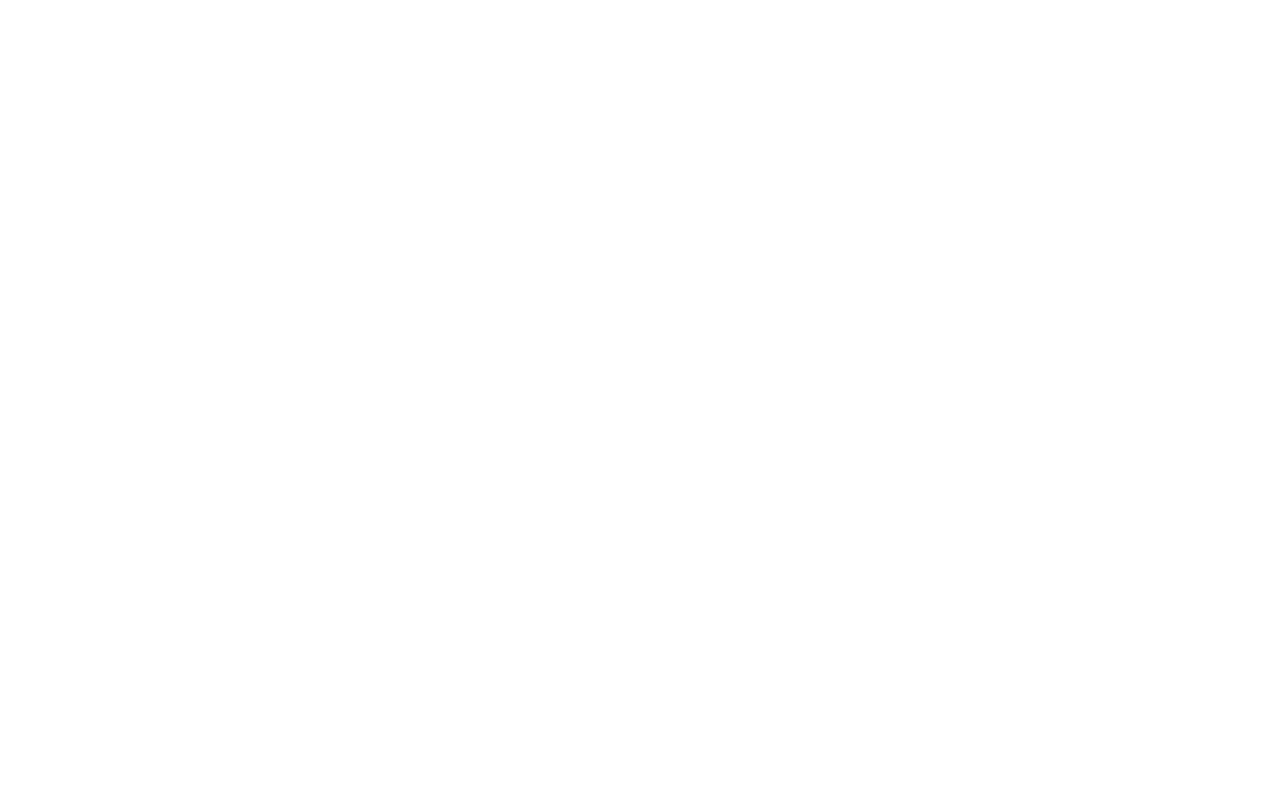
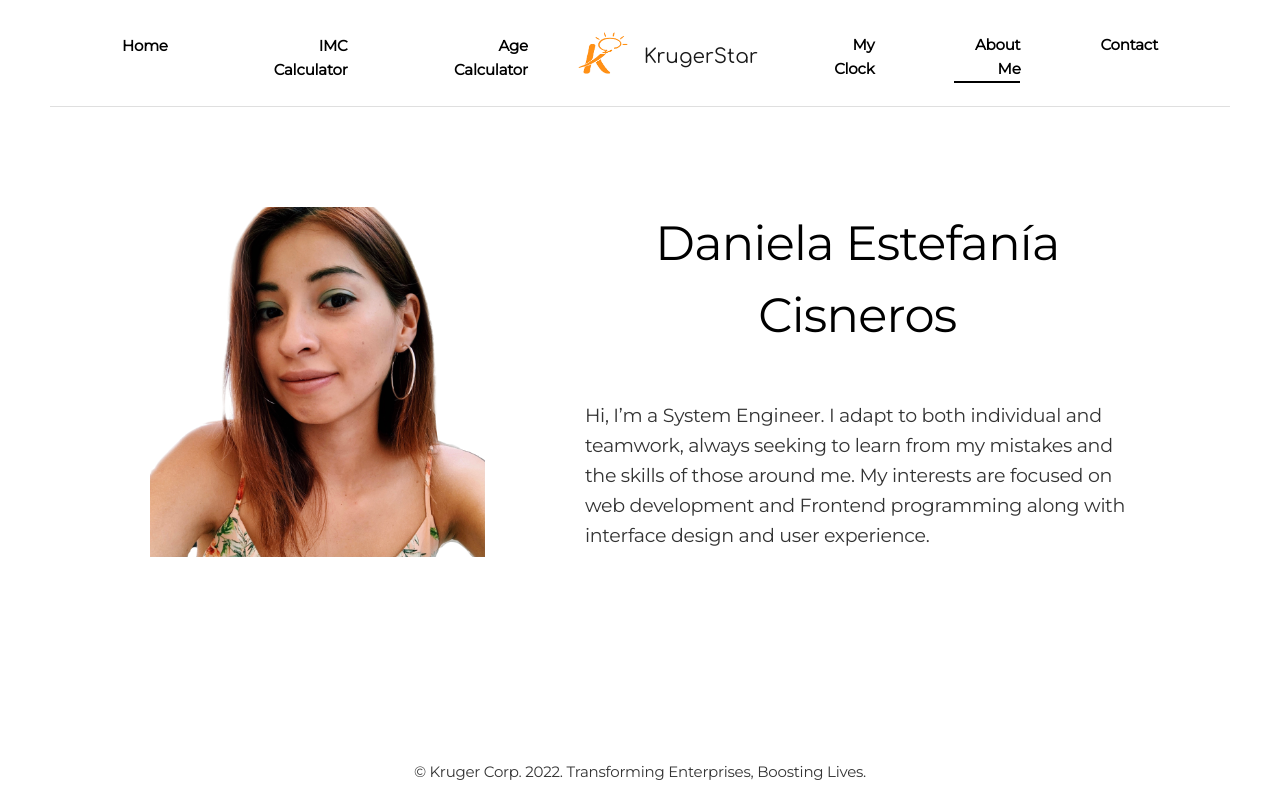
Before and after one commit to DaniCis/TallerRouting_Kruger, a React (Create React App) app: page /about in a window 1280 px wide. Before the commit this address had no page. Built offline with nearby package versions, Linux system fonts and the light colour scheme.

Commit message:
seccion sobre mi terminada

```diff
--- a/src/App.jsx
+++ b/src/App.jsx
@@ -4,7 +4,8 @@
 import HomePage from "./pages/Homepage";
 import ImcCalculator from "./pages/ImcCalculator";
 import AgeCalculator from "./pages/AgeCalculator";
-import Clockpage from "./pages/Clockpage"
+import Clockpage from "./pages/Clockpage";
+import AboutPage from "./pages/Aboutpage";
 
 function App() {
   return (
@@ -15,6 +16,7 @@
           <Route path="/imc" element={<ImcCalculator />}></Route>
           <Route path="/age" element={<AgeCalculator />}></Route>
           <Route  path="/clock" element={<Clockpage />}></Route>
+          <Route path="/about" element={<AboutPage />} ></Route>
         </Routes>
       </Router>
     </div>
--- /dev/null
+++ b/src/assets/css/about.css
@@ -0,0 +1,30 @@
+@import url('https://fonts.googleapis.com/css2?family=Comfortaa&family=Montserrat&display=swap');
+.contenedor-about{
+    display: flex;
+    flex-direction: row;
+    margin: 100px 150px;
+    font-family: 'Montserrat';
+    font-style: normal;
+    font-weight: 400;
+}
+.contenedor-about img{
+    width: 350px;
+    height: 350px;
+}
+.contenedor-des{
+    margin-left: 100px;
+}
+.about-title{
+    font-size: 48px;
+    line-height: 72px;
+    text-align: center;
+    letter-spacing: -0.015em;
+    color: #000000;
+}
+.about-des{
+    margin-top: 50px;
+    font-size: 19px;
+    line-height: 30px;
+    letter-spacing: -0.015em;
+    color: rgba(0, 0, 0, 0.8);
+}
--- /dev/null
+++ b/src/components/About.jsx
@@ -0,0 +1,15 @@
+import foto from "../assets/foto.png"
+
+const About = (props) =>{
+    return(
+        <div className="contenedor-about">
+            <img src={foto} alt="mi foto"/>
+            <div className="contenedor-des">
+                <h4 className="about-title">{props.name}</h4>
+                <p className="about-des">Hi, I’m a System Engineer. I adapt to both individual and teamwork, always seeking to learn from my mistakes and the skills of those around me.
+                My interests are focused on web development and Frontend programming along with interface design and user experience.</p>
+            </div>
+        </div>
+    )
+}
+export default About;
--- /dev/null
+++ b/src/pages/Aboutpage.jsx
@@ -0,0 +1,15 @@
+import Footer from "../components/Footer";
+import Navigation from "../components/Navigation";
+import About from "../components/About";
+import "../assets/css/about.css"
+
+const AboutPage = () =>{
+    return(
+        <>
+            <Navigation />
+            <About name='Daniela Estefanía Cisneros'/>
+            <Footer />
+        </>
+    )
+}
+export default AboutPage;
```
Also changed, not shown: src/assets/foto.png (added).
